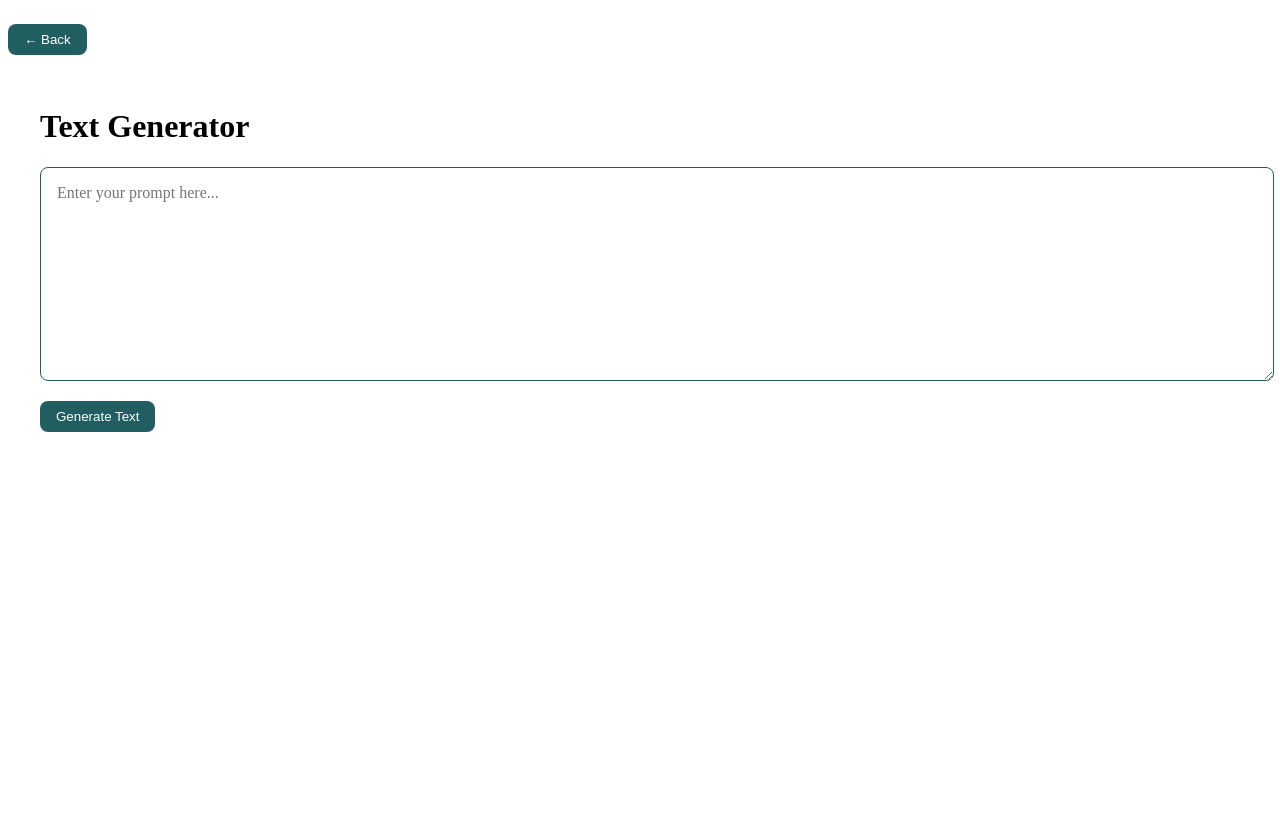
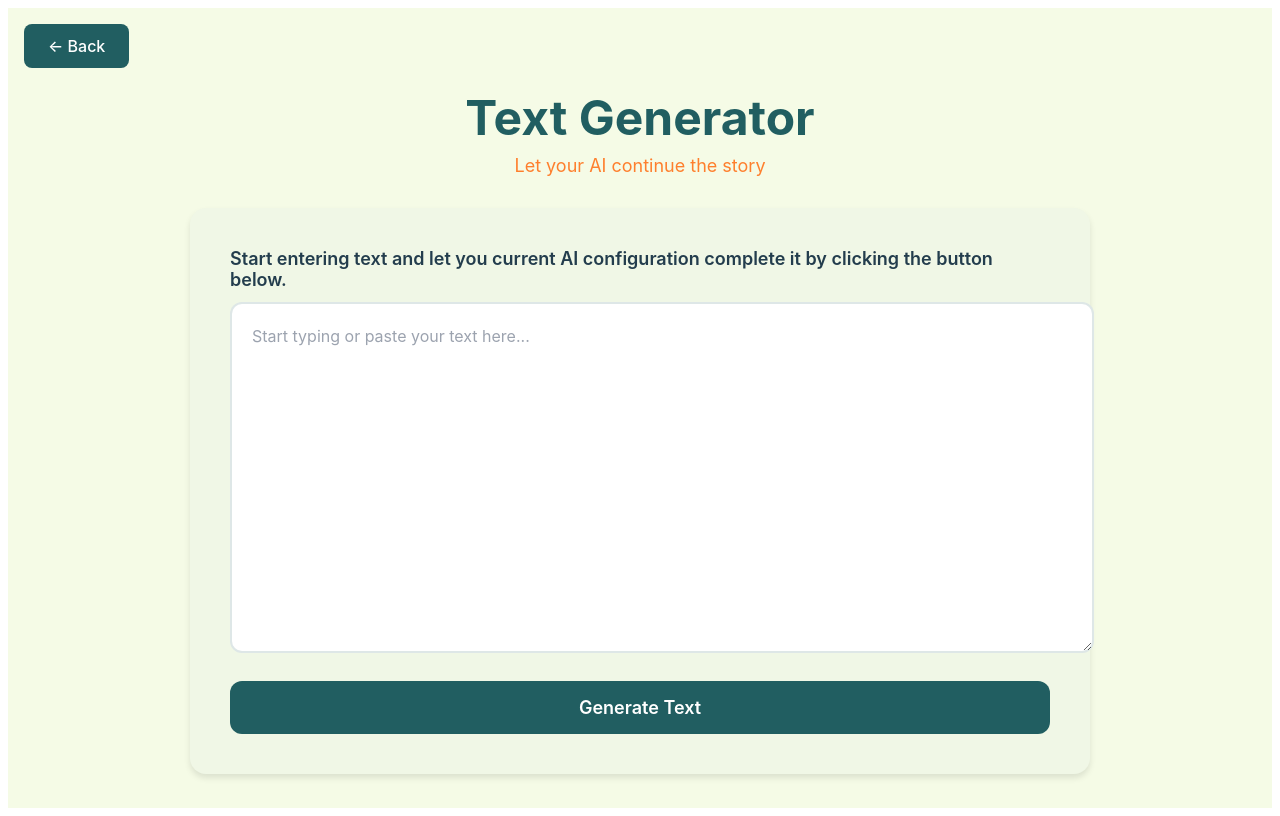
Before and after one commit to hopner/explain-llms, a Vue app in the folder vue-frontend/: page /generator in a window 1280 px wide. Built offline with nearby package versions, Linux system fonts and the light colour scheme; no server answers.

Commit message:
Make skill tree visible at all times in Builder and re-design text generation page

```diff
--- a/vue-frontend/src/views/Builder.vue
+++ b/vue-frontend/src/views/Builder.vue
@@ -31,13 +31,6 @@ async function measureBox() {
   treeBox.value = { width, height }
 }
 
-watch(showImprovements, async (val) => {
-  if (val) {
-    await measureBox()
-    document.querySelector('#skill-tree')?.scrollIntoView({ behavior: 'smooth' })
-  }
-})
-
 let resizeTimer: number | null = null
 function onResize() {
   if (!showImprovements.value) return
@@ -57,7 +50,7 @@ onBeforeUnmount(() => window.removeEventListener('resize', onResize))
     <button class="generator-button" @click="goToGenerator">Text generator</button>
     <div class="builder-header">
       <h1>Build Your Own AI</h1>
-      <p class="subtitle">Customize your language model by selecting improvements</p>
+      <p class="subtitle">Select improvements below to customize your language model</p>
     </div>
 
     <div class="prompt-section">
@@ -65,7 +58,7 @@ onBeforeUnmount(() => window.removeEventListener('resize', onResize))
     </div>
 
     <div id="skill-tree" ref="skillTreeWrapper" class="skill-tree-wrapper">
-      <SkillTreeD3 v-if="showImprovements" :boundingBox="treeBox || undefined" />
+      <SkillTreeD3 :boundingBox="treeBox || undefined" />
     </div>
   </div>
 </template>
--- a/vue-frontend/src/views/TextGenerator.vue
+++ b/vue-frontend/src/views/TextGenerator.vue
@@ -9,11 +9,13 @@ const router = useRouter()
 const MIN_LENGTH = 50
 const MAX_LENGTH = 500
 const LOOP_DETECTION_WINDOW = 15
-const MIN_NGRAM = 2
+const MIN_NGRAM = 3
 const MAX_NGRAM = 6
 
 async function generateText() {
-    let text = content.value
+    const startingText = content.value
+    const startingLength = startingText.length
+    let text = startingText
     let continueGenerating = true
     const recentTokens: string[] = []
     const seenNgrams = new Set<string>()
@@ -29,20 +31,21 @@ async function generateText() {
             recentTokens.shift()
         }
 
-        if (isLooping(recentTokens, seenNgrams)) {
+        const detectedLoop = detectLoop(recentTokens, seenNgrams)
+        if (detectedLoop) {
             continueGenerating = false
-            content.value = text + '... [Generation stopped due to detected repetition]'
+            content.value = text + ' ' + detectedLoop + '... [Generation stopped due to detected repetition]'
             break
         }
 
         content.value = text
 
-        const textLength = text.trim().length
+        const generatedLength = text.length - startingLength
         const hasPeriod = next_token.includes('.')
 
-        if (text.length >= MAX_LENGTH) {
+        if (generatedLength >= MAX_LENGTH) {
             continueGenerating = false
-        } else if (textLength >= MIN_LENGTH && hasPeriod) {
+        } else if (generatedLength >= MIN_LENGTH && hasPeriod) {
             continueGenerating = false
         }
     }
@@ -82,47 +85,192 @@ function isLooping(tokens: string[], seen:Set<string>): boolean {
     return false
 }
 
+function detectLoop(tokens: string[], seen:Set<string>): string | null {
+    for (let ngramSize = MIN_NGRAM; ngramSize <= MAX_NGRAM; ngramSize++) {
+        if (tokens.length < ngramSize) {
+            continue
+        }
+        const ngram = tokens.slice(-ngramSize).join(' ')
+        if (seen.has(ngram)) {
+            return ngram
+        }
+        seen.add(ngram)
+    }
+    return null
+}
+
 function goBack() {
     router.push({ name: 'Builder' })
 }
 </script>
+<template>
+  <div class="generator-page">
+    <button class="back-button" @click="goBack">← Back</button>
 
-<template>
-    <button class="back-button" @click="goBack">← Back</button>
-    <div class="text-generator-container">
+    <div class="generator-container">
+      <div class="generator-header">
         <h1>Text Generator</h1>
-        <textarea v-model="content" placeholder="Enter your prompt here..." rows="10"></textarea>
-        <button @click="generateText">Generate Text</button>
+        <p class="subtitle">Let your AI continue the story</p>
+      </div>
+
+      <div class="generator-content">
+        <div class="input-section">
+          <label for="prompt-input">Start entering text and let you current AI configuration complete it by clicking the button below.</label>
+          <textarea
+            id="prompt-input"
+            v-model="content"
+            placeholder="Start typing or paste your text here..."
+            rows="12"
+          ></textarea>
+        </div>
+
+        <button class="generate-button" @click="generateText">
+          Generate Text
+        </button>
+      </div>
+    </div>
   </div>
 </template>
 
 <style scoped>
-.text-generator-container {
+.generator-page {
+  min-height: 100vh;
+  background: var(--color-bg-primary);
+  color: var(--color-text);
+  font-family: -apple-system, BlinkMacSystemFont, 'Segoe UI', Roboto, Oxygen, Ubuntu, Cantarell, sans-serif;
+}
+
+.back-button {
+  position: absolute;
+  top: 1.5rem;
+  left: 1.5rem;
+  background: var(--color-primary);
+  color: white;
+  border: none;
+  padding: 0.75rem 1.5rem;
+  border-radius: 0.5rem;
+  cursor: pointer;
+  font-size: 1rem;
+  font-weight: 500;
+  transition: background 0.2s;
+  z-index: 10;
+  font-family: inherit;
+}
+
+.back-button:hover {
+  background: var(--color-primary-hover);
+}
+
+.generator-container {
+  max-width: 900px;
+  margin: 0 auto;
   padding: 2rem;
+}
+
+.generator-header {
+  text-align: center;
+  padding: 3rem 2rem 2rem;
+}
+
+.generator-header h1 {
+  margin: 0 0 0.5rem 0;
+  font-size: 3rem;
+  font-weight: 700;
+  color: var(--color-primary);
+}
+
+.subtitle {
+  margin: 0;
+  font-size: 1.125rem;
+  color: var(--color-accent);
+  font-weight: 400;
+}
+
+.generator-content {
+  background: var(--color-bg-secondary);
+  border-radius: 1rem;
+  padding: 2.5rem;
+  box-shadow: 0 4px 6px rgba(0, 0, 0, 0.1);
+}
+
+.input-section {
+  margin-bottom: 1.5rem;
+}
+
+.input-section label {
+  display: block;
+  margin-bottom: 0.75rem;
+  font-size: 1.125rem;
+  font-weight: 600;
+  color: var(--color-text);
 }
 
 textarea {
   width: 100%;
-    padding: 1rem;
+  padding: 1.25rem;
   font-size: 1rem;
-    border: 1px solid var(--color-primary);
-    border-radius: 0.5rem;
+  line-height: 1.6;
+  border: 2px solid var(--color-primary-15);
+  border-radius: 0.75rem;
   background: var(--color-white);
   color: var(--color-text);
   font-family: inherit;
+  resize: vertical;
+  transition: border-color 0.2s, box-shadow 0.2s;
 }
 
-button {
-    margin-top: 1rem;
-    padding: 0.5rem 1rem;
+textarea:focus {
+  outline: none;
+  border-color: var(--color-primary);
+  box-shadow: 0 0 0 3px rgba(99, 102, 241, 0.1);
+}
+
+textarea::placeholder {
+  color: #9ca3af;
+}
+
+.generate-button {
+  width: 100%;
+  padding: 1rem 2rem;
   background: var(--color-primary);
   color: white;
   border: none;
-    border-radius: 0.5rem;
+  border-radius: 0.75rem;
   cursor: pointer;
+  font-size: 1.125rem;
+  font-weight: 600;
+  transition: background 0.2s, transform 0.1s;
+  font-family: inherit;
+  display: flex;
+  align-items: center;
+  justify-content: center;
+  gap: 0.5rem;
 }
 
-button:hover {
+.generate-button:hover {
   background: var(--color-primary-hover);
+  transform: translateY(-1px);
+}
+
+.generate-button:active {
+  transform: translateY(0);
+}
+
+@media (max-width: 768px) {
+  .generator-header h1 {
+    font-size: 2rem;
+  }
+
+  .subtitle {
+    font-size: 1rem;
+  }
+
+  .generator-content {
+    padding: 1.5rem;
+  }
+
+  .generator-container {
+    padding: 1rem;
+  }
 }
 </style>
```
Lines whose indentation alone changed are shown as unchanged.
